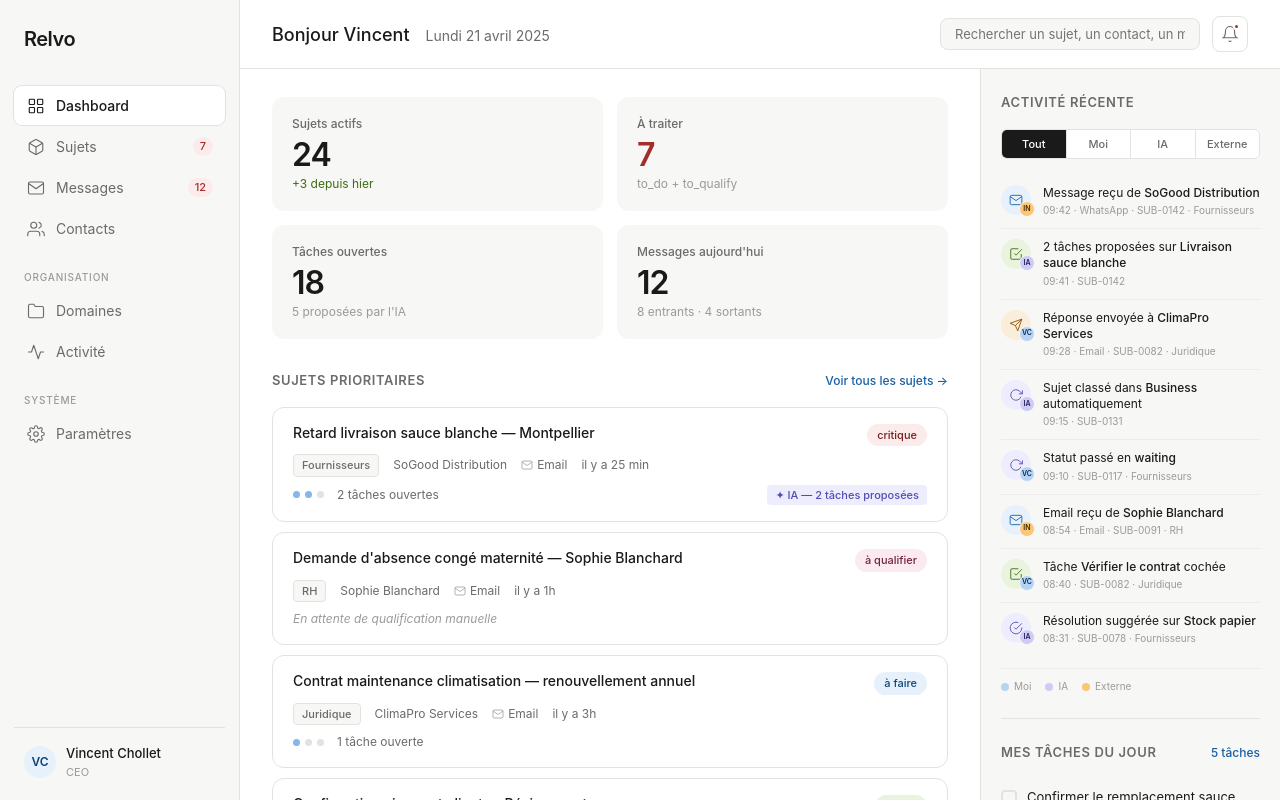
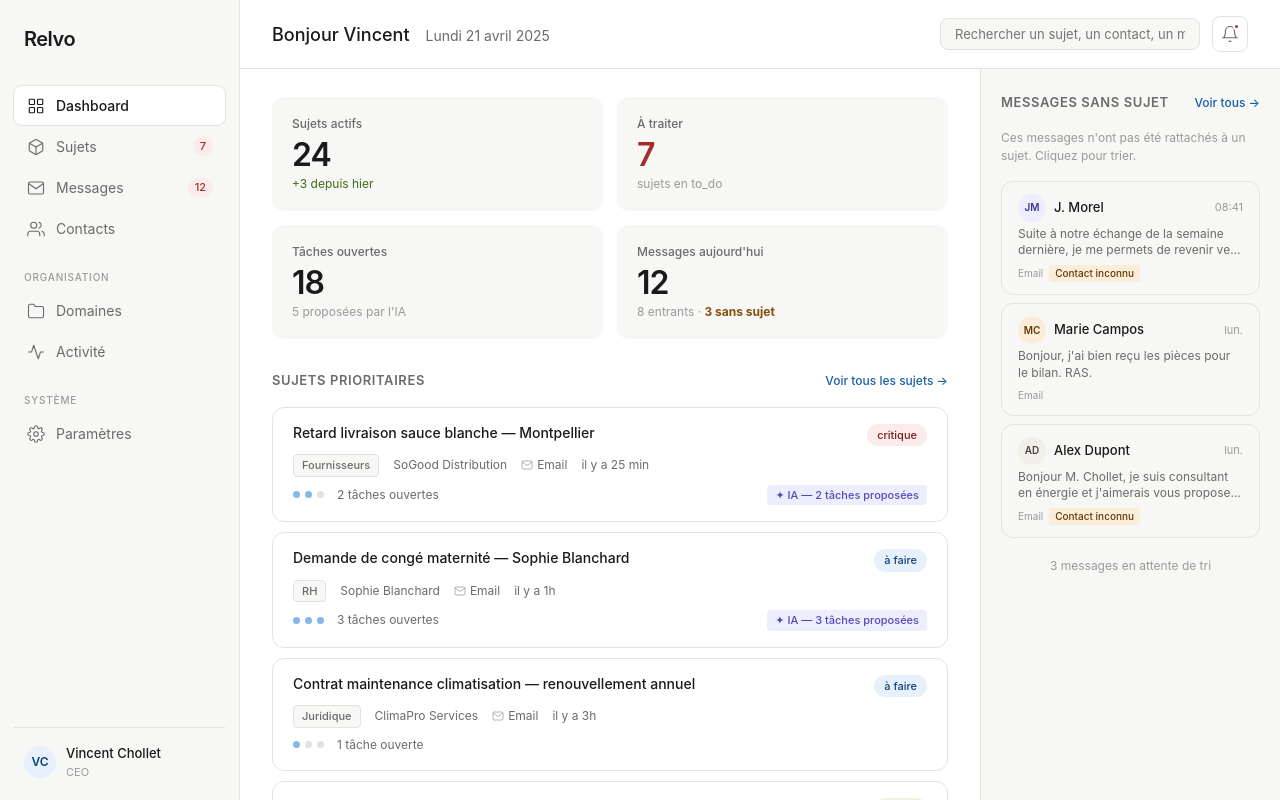
Before and after one commit to vincent-impact/relvo-wireframe, a plain HTML site: page index.html in a window 1280 px wide. Drawn offline with Linux system fonts and the light colour scheme.

Commit message:
Update the dashboard

```diff
--- a/index.html
+++ b/index.html
@@ -607,7 +607,7 @@
           <div class="kpi-card">
             <div class="kpi-label">&Agrave; traiter</div>
             <div class="kpi-value kpi-accent">7</div>
-            <div class="kpi-sub">to_do + to_qualify</div>
+            <div class="kpi-sub">sujets en to_do</div>
           </div>
           <div class="kpi-card">
             <div class="kpi-label">T&acirc;ches ouvertes</div>
@@ -617,7 +617,7 @@
           <div class="kpi-card">
             <div class="kpi-label">Messages aujourd'hui</div>
             <div class="kpi-value">12</div>
-            <div class="kpi-sub">8 entrants &middot; 4 sortants</div>
+            <div class="kpi-sub">8 entrants &middot; <strong style="color: var(--amber-600);">3 sans sujet</strong></div>
           </div>
         </div>
 
@@ -653,8 +653,8 @@
 
           <div class="subject-card">
             <div class="subject-top">
-              <div class="subject-title">Demande d'absence cong&eacute; maternit&eacute; &mdash; Sophie Blanchard</div>
-              <span class="badge badge-qualify">&agrave; qualifier</span>
+              <div class="subject-title">Demande de cong&eacute; maternit&eacute; &mdash; Sophie Blanchard</div>
+              <span class="badge badge-todo">&agrave; faire</span>
             </div>
             <div class="subject-meta">
               <span class="domain-tag">RH</span>
@@ -663,7 +663,11 @@
               <span>il y a 1h</span>
             </div>
             <div class="subject-footer">
-              <span class="subject-hint">En attente de qualification manuelle</span>
+              <div class="task-dots">
+                <span class="task-dot"></span><span class="task-dot"></span><span class="task-dot"></span>
+                <span class="task-summary">3 t&acirc;ches ouvertes</span>
+              </div>
+              <span class="ai-hint">&#10022; IA &mdash; 3 t&acirc;ches propos&eacute;es</span>
             </div>
           </div>
 
@@ -738,11 +742,6 @@
             <div class="pipeline-count">6</div>
           </div>
           <div class="pipeline-row">
-            <div class="pipeline-label">&agrave; qualifier</div>
-            <div class="pipeline-track"><div class="pipeline-fill fill-qualify" style="width:21%"></div></div>
-            <div class="pipeline-count">3</div>
-          </div>
-          <div class="pipeline-row">
             <div class="pipeline-label">non lu</div>
             <div class="pipeline-track"><div class="pipeline-fill fill-unread" style="width:14%"></div></div>
             <div class="pipeline-count">2</div>
@@ -764,160 +763,68 @@
       <!-- ── COLONNE DROITE ── -->
       <div class="col-right">
 
-        <!-- ACTIVITÉ RÉCENTE (Triptych) -->
         <div class="section-header">
-          <div class="section-title">Activit&eacute; r&eacute;cente</div>
+          <div class="section-title">Messages sans sujet</div>
+          <a class="section-link">Voir tous &rarr;</a>
         </div>
 
-        <div class="filter-tabs">
-          <div class="filter-tab active">Tout</div>
-          <div class="filter-tab">Moi</div>
-          <div class="filter-tab">IA</div>
-          <div class="filter-tab">Externe</div>
-        </div>
+        <p style="font-size: 12px; color: var(--text-tertiary); margin-bottom: 16px;">
+          Ces messages n'ont pas &eacute;t&eacute; rattach&eacute;s &agrave; un sujet. Cliquez pour trier.
+        </p>
 
-        <div class="activity-list">
+        <div style="display: flex; flex-direction: column; gap: 8px;">
 
-          <div class="activity-item">
-            <div class="icon-wrap">
-              <div class="act-ic act-ic-msg"><svg viewBox="0 0 24 24"><path d="M4 4h16c1.1 0 2 .9 2 2v12c0 1.1-.9 2-2 2H4c-1.1 0-2-.9-2-2V6c0-1.1.9-2 2-2z"/><polyline points="22,6 12,13 2,6"/></svg></div>
-              <div class="actor-badge actor-ext">IN</div>
+          <!-- Message 1 — J. Morel, prospection ambiguë -->
+          <div style="border: 1px solid var(--border); border-radius: var(--radius-lg); padding: 12px 16px; cursor: pointer; transition: border-color 0.15s;" onmouseover="this.style.borderColor='#85B7EB'" onmouseout="this.style.borderColor='var(--border)'">
+            <div style="display: flex; justify-content: space-between; align-items: center; margin-bottom: 4px;">
+              <div style="display: flex; align-items: center; gap: 8px;">
+                <div style="width: 28px; height: 28px; border-radius: 50%; background: var(--purple-50); color: var(--purple-800); display: flex; align-items: center; justify-content: center; font-size: 10px; font-weight: 600; flex-shrink: 0;">JM</div>
+                <span style="font-size: 13px; font-weight: 500;">J. Morel</span>
+              </div>
+              <span style="font-size: 11px; color: var(--text-tertiary);">08:41</span>
             </div>
-            <div class="act-content">
-              <div class="act-text">Message re&ccedil;u de <strong>SoGood Distribution</strong></div>
-              <div class="act-time">09:42 &middot; WhatsApp &middot; SUB-0142 &middot; Fournisseurs</div>
+            <div style="font-size: 12px; color: var(--text-secondary); line-height: 1.4; margin-bottom: 6px; display: -webkit-box; -webkit-line-clamp: 2; -webkit-box-orient: vertical; overflow: hidden;">Suite &agrave; notre &eacute;change de la semaine derni&egrave;re, je me permets de revenir vers vous concernant notre offre...</div>
+            <div style="display: flex; align-items: center; gap: 6px;">
+              <span style="font-size: 10px; color: var(--text-tertiary);">Email</span>
+              <span style="font-size: 10px; padding: 1px 6px; border-radius: 3px; background: var(--amber-50); color: var(--amber-800); font-weight: 500;">Contact inconnu</span>
             </div>
           </div>
 
-          <div class="activity-item">
-            <div class="icon-wrap">
-              <div class="act-ic act-ic-task"><svg viewBox="0 0 24 24"><polyline points="9 11 12 14 22 4"/><path d="M21 12v7a2 2 0 01-2 2H5a2 2 0 01-2-2V5a2 2 0 012-2h11"/></svg></div>
-              <div class="actor-badge actor-ai">IA</div>
+          <!-- Message 2 — Marie Campos, comptable -->
+          <div style="border: 1px solid var(--border); border-radius: var(--radius-lg); padding: 12px 16px; cursor: pointer; transition: border-color 0.15s;" onmouseover="this.style.borderColor='#85B7EB'" onmouseout="this.style.borderColor='var(--border)'">
+            <div style="display: flex; justify-content: space-between; align-items: center; margin-bottom: 4px;">
+              <div style="display: flex; align-items: center; gap: 8px;">
+                <div style="width: 28px; height: 28px; border-radius: 50%; background: var(--amber-50); color: var(--amber-800); display: flex; align-items: center; justify-content: center; font-size: 10px; font-weight: 600; flex-shrink: 0;">MC</div>
+                <span style="font-size: 13px; font-weight: 500;">Marie Campos</span>
+              </div>
+              <span style="font-size: 11px; color: var(--text-tertiary);">lun.</span>
             </div>
-            <div class="act-content">
-              <div class="act-text">2 t&acirc;ches propos&eacute;es sur <strong>Livraison sauce blanche</strong></div>
-              <div class="act-time">09:41 &middot; SUB-0142</div>
+            <div style="font-size: 12px; color: var(--text-secondary); line-height: 1.4; margin-bottom: 6px; display: -webkit-box; -webkit-line-clamp: 2; -webkit-box-orient: vertical; overflow: hidden;">Bonjour, j'ai bien re&ccedil;u les pi&egrave;ces pour le bilan. RAS.</div>
+            <div style="display: flex; align-items: center; gap: 6px;">
+              <span style="font-size: 10px; color: var(--text-tertiary);">Email</span>
             </div>
           </div>
 
-          <div class="activity-item">
-            <div class="icon-wrap">
-              <div class="act-ic act-ic-action"><svg viewBox="0 0 24 24"><line x1="22" y1="2" x2="11" y2="13"/><polygon points="22 2 15 22 11 13 2 9 22 2"/></svg></div>
-              <div class="actor-badge actor-user">VC</div>
+          <!-- Message 3 — Démarchage téléphonique -->
+          <div style="border: 1px solid var(--border); border-radius: var(--radius-lg); padding: 12px 16px; cursor: pointer; transition: border-color 0.15s;" onmouseover="this.style.borderColor='#85B7EB'" onmouseout="this.style.borderColor='var(--border)'">
+            <div style="display: flex; justify-content: space-between; align-items: center; margin-bottom: 4px;">
+              <div style="display: flex; align-items: center; gap: 8px;">
+                <div style="width: 28px; height: 28px; border-radius: 50%; background: var(--gray-50); color: var(--gray-800); display: flex; align-items: center; justify-content: center; font-size: 10px; font-weight: 600; flex-shrink: 0;">AD</div>
+                <span style="font-size: 13px; font-weight: 500;">Alex Dupont</span>
+              </div>
+              <span style="font-size: 11px; color: var(--text-tertiary);">lun.</span>
             </div>
-            <div class="act-content">
-              <div class="act-text">R&eacute;ponse envoy&eacute;e &agrave; <strong>ClimaPro Services</strong></div>
-              <div class="act-time">09:28 &middot; Email &middot; SUB-0082 &middot; Juridique</div>
-            </div>
-          </div>
-
-          <div class="activity-item">
-            <div class="icon-wrap">
-              <div class="act-ic act-ic-status"><svg viewBox="0 0 24 24"><polyline points="23 4 23 10 17 10"/><path d="M20.49 15a9 9 0 11-2.12-9.36L23 10"/></svg></div>
-              <div class="actor-badge actor-ai">IA</div>
-            </div>
-            <div class="act-content">
-              <div class="act-text">Sujet class&eacute; dans <strong>Business</strong> automatiquement</div>
-              <div class="act-time">09:15 &middot; SUB-0131</div>
-            </div>
-          </div>
-
-          <div class="activity-item">
-            <div class="icon-wrap">
-              <div class="act-ic act-ic-status"><svg viewBox="0 0 24 24"><polyline points="23 4 23 10 17 10"/><path d="M20.49 15a9 9 0 11-2.12-9.36L23 10"/></svg></div>
-              <div class="actor-badge actor-user">VC</div>
-            </div>
-            <div class="act-content">
-              <div class="act-text">Statut pass&eacute; en <strong>waiting</strong></div>
-              <div class="act-time">09:10 &middot; SUB-0117 &middot; Fournisseurs</div>
-            </div>
-          </div>
-
-          <div class="activity-item">
-            <div class="icon-wrap">
-              <div class="act-ic act-ic-msg"><svg viewBox="0 0 24 24"><path d="M4 4h16c1.1 0 2 .9 2 2v12c0 1.1-.9 2-2 2H4c-1.1 0-2-.9-2-2V6c0-1.1.9-2 2-2z"/><polyline points="22,6 12,13 2,6"/></svg></div>
-              <div class="actor-badge actor-ext">IN</div>
-            </div>
-            <div class="act-content">
-              <div class="act-text">Email re&ccedil;u de <strong>Sophie Blanchard</strong></div>
-              <div class="act-time">08:54 &middot; Email &middot; SUB-0091 &middot; RH</div>
-            </div>
-          </div>
-
-          <div class="activity-item">
-            <div class="icon-wrap">
-              <div class="act-ic act-ic-task"><svg viewBox="0 0 24 24"><polyline points="9 11 12 14 22 4"/><path d="M21 12v7a2 2 0 01-2 2H5a2 2 0 01-2-2V5a2 2 0 012-2h11"/></svg></div>
-              <div class="actor-badge actor-user">VC</div>
-            </div>
-            <div class="act-content">
-              <div class="act-text">T&acirc;che <strong>V&eacute;rifier le contrat</strong> coch&eacute;e</div>
-              <div class="act-time">08:40 &middot; SUB-0082 &middot; Juridique</div>
-            </div>
-          </div>
-
-          <div class="activity-item">
-            <div class="icon-wrap">
-              <div class="act-ic act-ic-status"><svg viewBox="0 0 24 24"><path d="M22 11.08V12a10 10 0 11-5.93-9.14"/><polyline points="22 4 12 14.01 9 11.01"/></svg></div>
-              <div class="actor-badge actor-ai">IA</div>
-            </div>
-            <div class="act-content">
-              <div class="act-text">R&eacute;solution sugg&eacute;r&eacute;e sur <strong>Stock papier</strong></div>
-              <div class="act-time">08:31 &middot; SUB-0078 &middot; Fournisseurs</div>
+            <div style="font-size: 12px; color: var(--text-secondary); line-height: 1.4; margin-bottom: 6px; display: -webkit-box; -webkit-line-clamp: 2; -webkit-box-orient: vertical; overflow: hidden;">Bonjour M. Chollet, je suis consultant en &eacute;nergie et j'aimerais vous proposer un audit gratuit de vos installations...</div>
+            <div style="display: flex; align-items: center; gap: 6px;">
+              <span style="font-size: 10px; color: var(--text-tertiary);">Email</span>
+              <span style="font-size: 10px; padding: 1px 6px; border-radius: 3px; background: var(--amber-50); color: var(--amber-800); font-weight: 500;">Contact inconnu</span>
             </div>
           </div>
 
         </div>
 
-        <div class="act-legend">
-          <div class="leg"><div class="leg-dot ld-user"></div>Moi</div>
-          <div class="leg"><div class="leg-dot ld-ai"></div>IA</div>
-          <div class="leg"><div class="leg-dot ld-ext"></div>Externe</div>
-        </div>
-
-        <div class="divider"></div>
-
-        <!-- MES TÂCHES DU JOUR -->
-        <div class="section-header">
-          <div class="section-title">Mes t&acirc;ches du jour</div>
-          <a class="section-link">5 t&acirc;ches</a>
-        </div>
-
-        <div class="tasks-list">
-          <div class="task-item">
-            <div class="task-check"></div>
-            <div class="task-info">
-              <div class="task-label">Confirmer le remplacement sauce alg&eacute;rienne</div>
-              <div class="task-ref">SUB-0089 &middot; Fournisseurs <span class="task-kind kind-decision">d&eacute;cision</span></div>
-            </div>
-          </div>
-          <div class="task-item">
-            <div class="task-check"></div>
-            <div class="task-info">
-              <div class="task-label">Appeler le shop de Montpellier</div>
-              <div class="task-ref">SUB-0089 &middot; Fournisseurs <span class="task-kind kind-call">appel</span></div>
-            </div>
-          </div>
-          <div class="task-item">
-            <div class="task-check"></div>
-            <div class="task-info">
-              <div class="task-label">Valider le renouvellement ClimaPro</div>
-              <div class="task-ref">SUB-0082 &middot; Juridique <span class="task-kind kind-decision">d&eacute;cision</span></div>
-            </div>
-          </div>
-          <div class="task-item">
-            <div class="task-check"></div>
-            <div class="task-info">
-              <div class="task-label">R&eacute;pondre &agrave; Sophie B. sur les d&eacute;lais</div>
-              <div class="task-ref">SUB-0091 &middot; RH <span class="task-kind kind-reply">r&eacute;ponse</span></div>
-            </div>
-          </div>
-          <div class="task-item">
-            <div class="task-check"></div>
-            <div class="task-info">
-              <div class="task-label">Relancer fournisseur emballages</div>
-              <div class="task-ref">SUB-0078 &middot; Fournisseurs <span class="task-kind kind-reply">relance</span></div>
-            </div>
-          </div>
+        <div style="margin-top: 16px; text-align: center;">
+          <span style="font-size: 12px; color: var(--text-tertiary);">3 messages en attente de tri</span>
         </div>
 
       </div>
```
